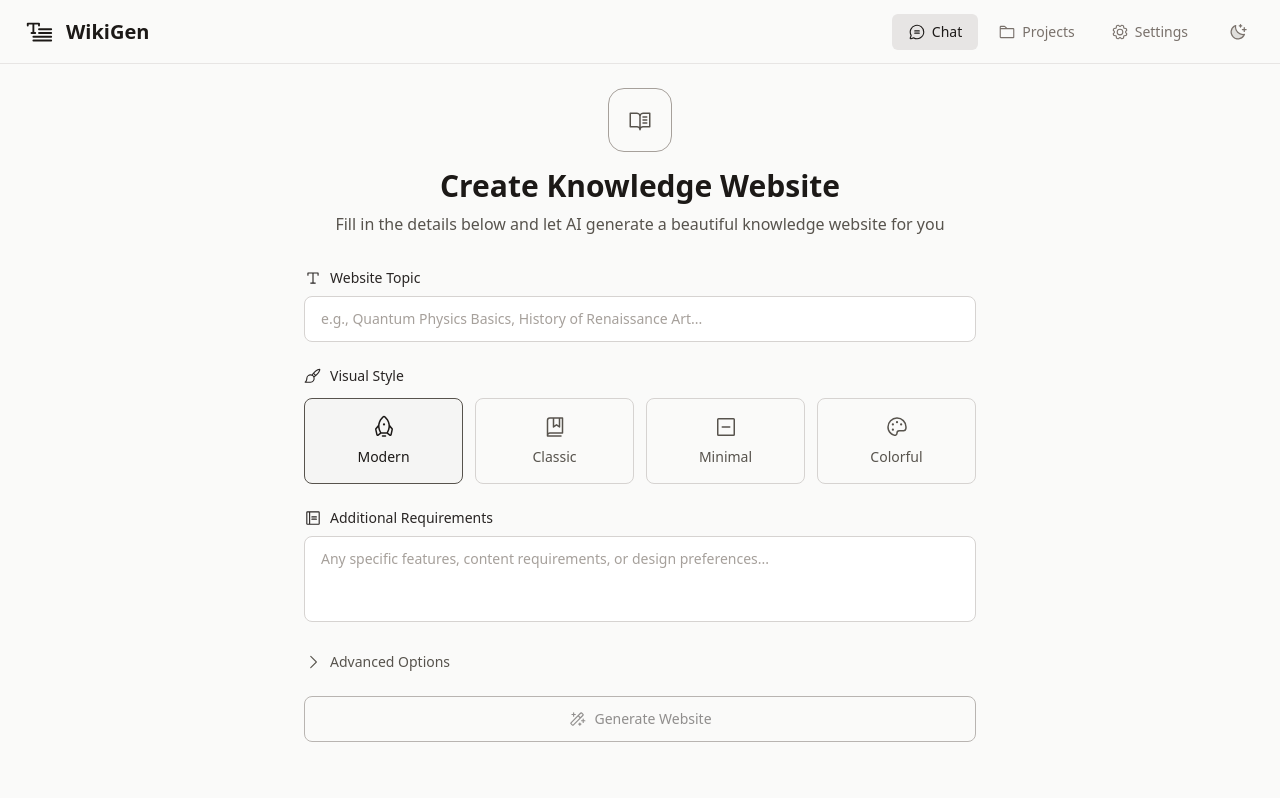
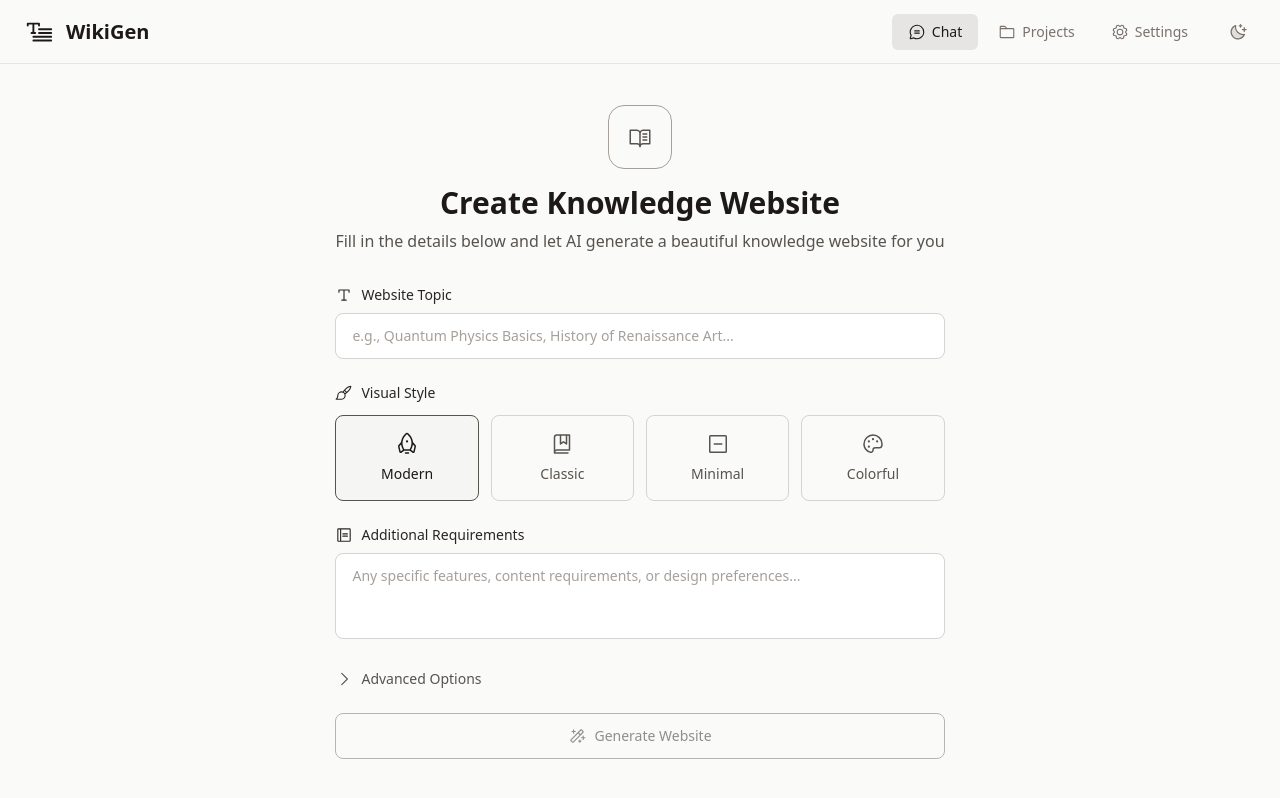
Before and after one commit to liangmiQwQ/WikiGen, a Vue app: page / in a window 1280 px wide. Built offline with nearby package versions, Linux system fonts and the light colour scheme.

Commit message:
chore: adjust style

```diff
--- a/src/components/creation/CreationForm.vue
+++ b/src/components/creation/CreationForm.vue
@@ -48,7 +48,7 @@ function handleSubmit() {
 </script>
 
 <template>
-  <div class="p-4 h-full overflow-y-auto md:p-6">
+  <div class="p-4 md:(p-6 h-full)" flex="~ items-center justify-center">
     <div class="mx-auto max-w-2xl">
       <div class="mb-8 text-center">
         <div
--- a/src/pages/Index.vue
+++ b/src/pages/Index.vue
@@ -122,7 +122,7 @@ function toggleChat() {
 </script>
 
 <template>
-  <div class="h-[calc(100vh-64px)] overflow-hidden">
+  <div class="h-full overflow-hidden">
     <!-- Error Toast -->
     <div
       v-if="generationError"
@@ -141,7 +141,7 @@ function toggleChat() {
     </div>
 
     <!-- View: Form -->
-    <div v-if="viewMode === 'form'" class="h-full">
+    <div v-if="viewMode === 'form'" py-4 h-full overflow-y-scroll>
       <CreationForm @submit="handleFormSubmit" />
     </div>
 
```
